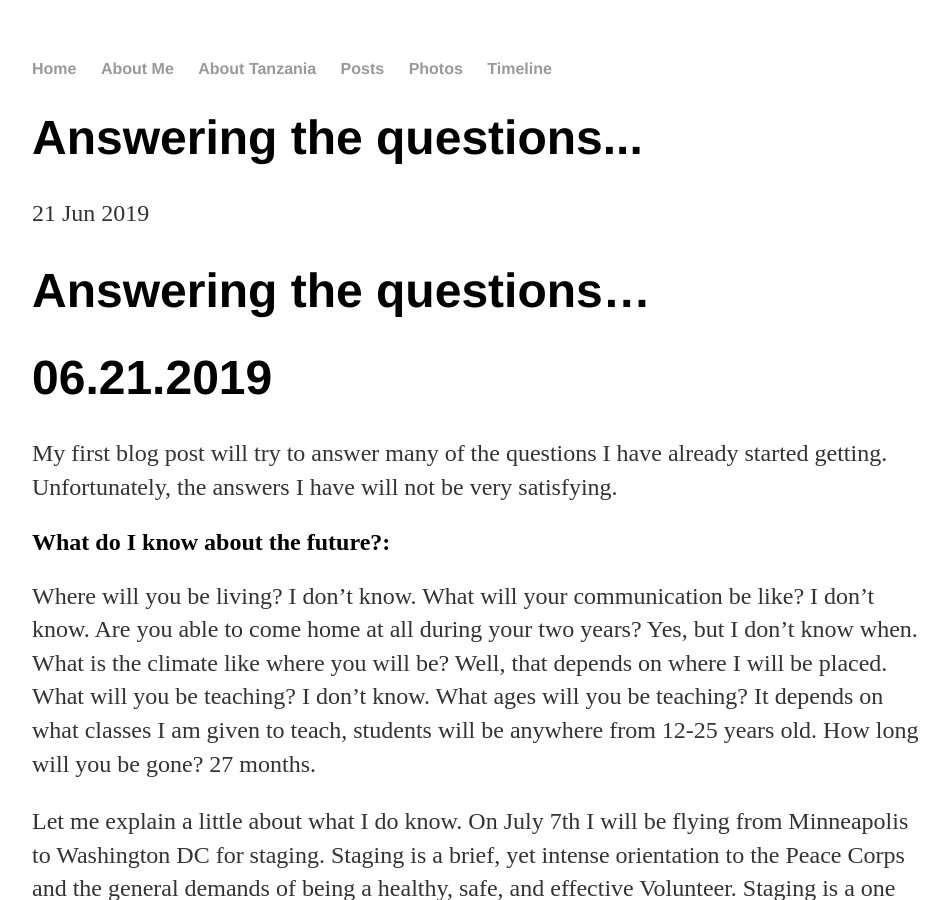
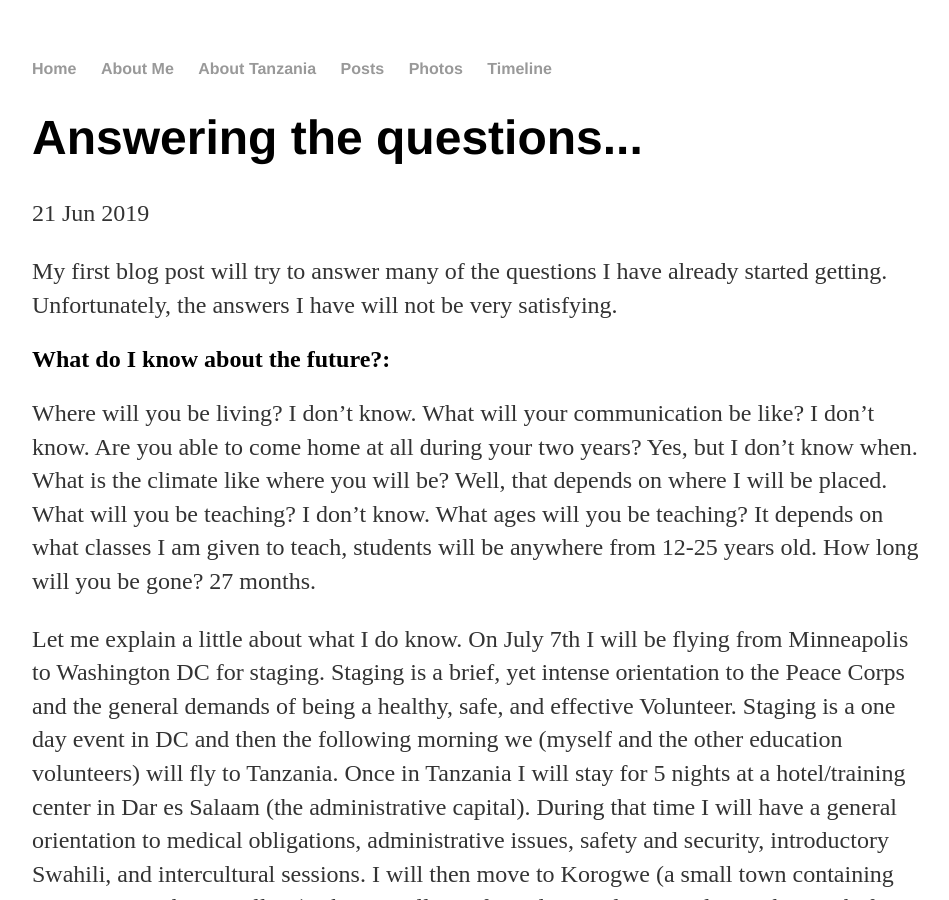
Before and after one commit to caliholman/caliholman.github.io, a Jekyll site: the page built from _posts/2019-06-21-Answering-the-questions.md, in a window 1280 px wide and 900 px high. Shown: the whole window, without its empty margins (160-1109 px from the left). Built offline with Jekyll 4.4.1, drawn with Linux system fonts in a browser that asks for light colours.

Commit message:
Update 2019-06-21-Answering-the-questions.md

```diff
--- a/_posts/2019-06-21-Answering-the-questions.md
+++ b/_posts/2019-06-21-Answering-the-questions.md
@@ -4,8 +4,6 @@ title: "Answering the questions..."
 date: 2019-06-21
 ---
 
-# Answering the questions...
-# 06.21.2019
 My first blog post will try to answer many of the questions I have already started getting. Unfortunately, the answers I have will not be very satisfying.
 
 ## What do I know about the future?:
```
